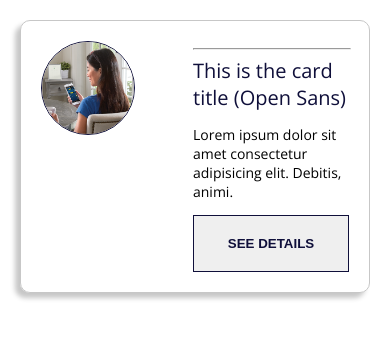
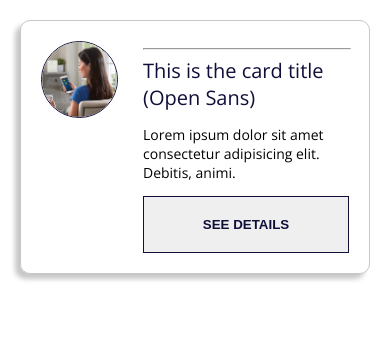
Before and after one commit to nverges/TakeHomeChallenge, a website: page public/index.html in a window 390 px wide. Drawn offline with nearby package versions, Linux system fonts and the light colour scheme.

Commit message:
fixed img size

```diff
--- a/public/style.scss
+++ b/public/style.scss
@@ -71,7 +71,7 @@ hr {
     .card-container {
         display: inline-flex;
         img {
-            max-height: 40%;
+            max-height: 75px;
         }
     }
     hr {
```
Also changed, not shown: public/css/style.css, 1 other file.
